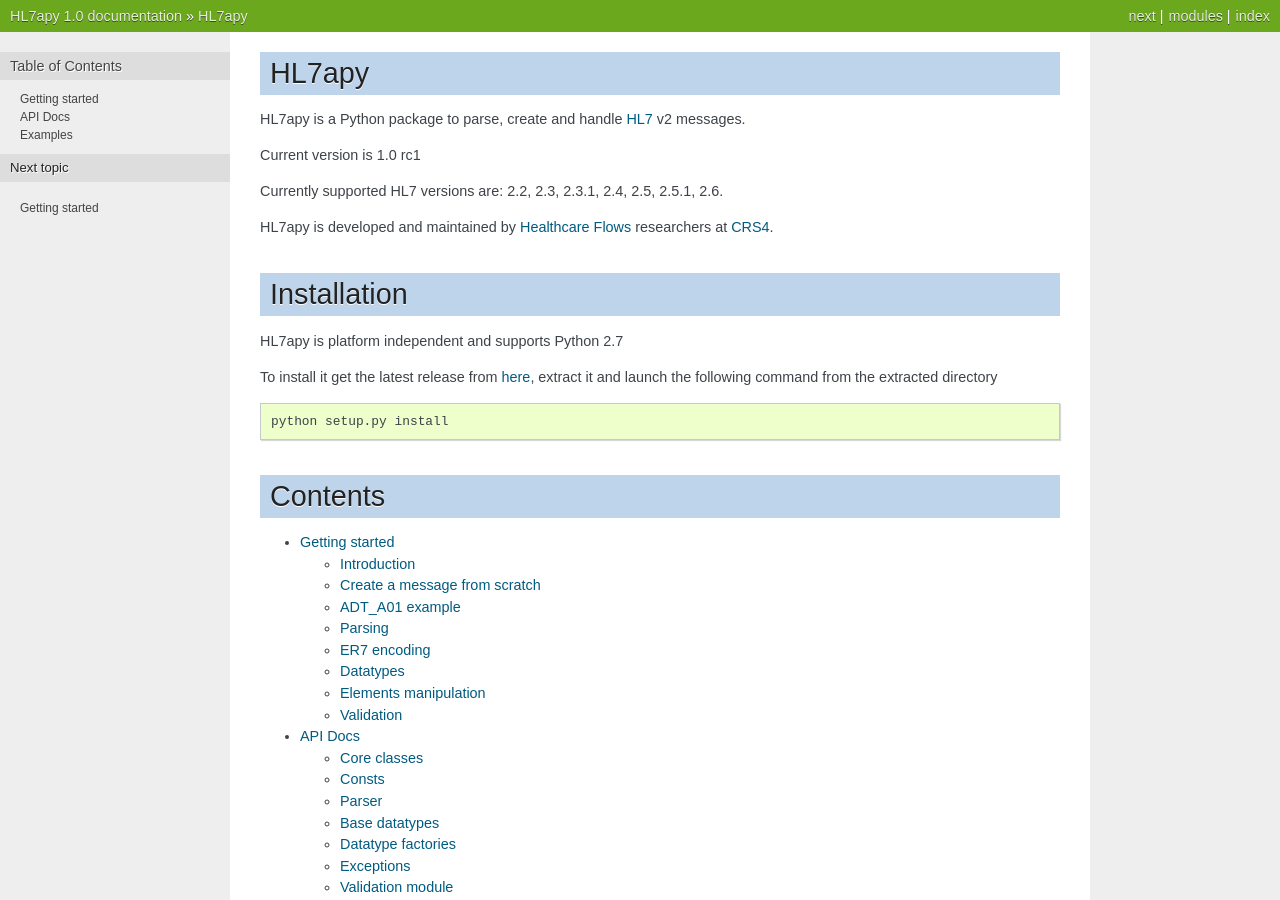
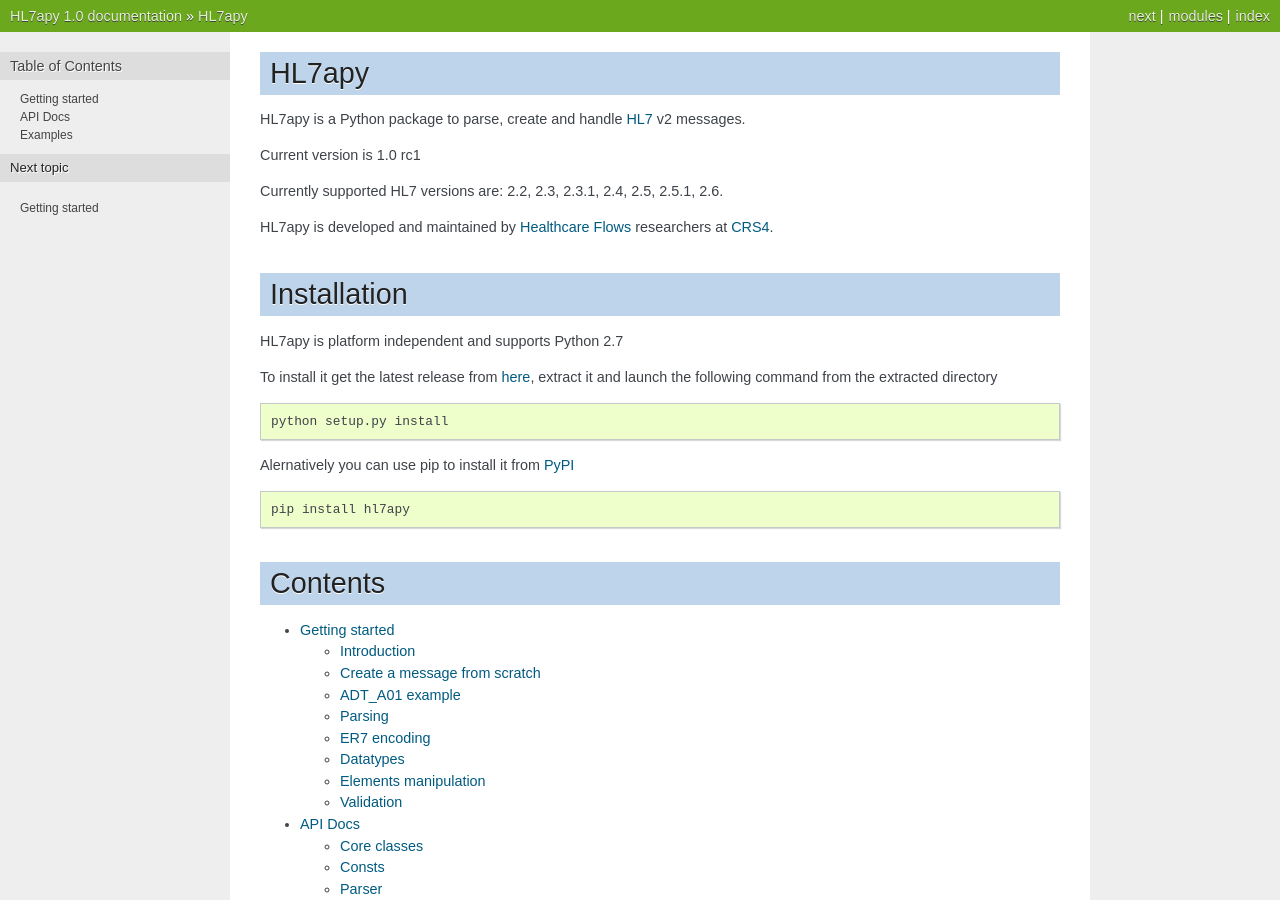
Before and after one commit to crs4/hl7apy, a Sphinx documentation site: the page built from docs/index.rst, in a window 1280 px wide and 900 px high. Built offline with Sphinx 7.4.7, drawn with Linux system fonts in a browser that asks for light colours.

Commit message:
Added instruction to install using pip

```diff
--- a/docs/api_docs/base_datatypes.rst
+++ b/docs/api_docs/base_datatypes.rst
@@ -3,7 +3,6 @@
 ==============
 .. automodule:: hl7apy.base_datatypes
 
-.. module:: hl7apy.base_datatypes
 .. autoclass:: BaseDataType
     :members:
 
--- a/docs/index.rst
+++ b/docs/index.rst
@@ -4,7 +4,7 @@
    contain the root `toctree` directive.
 
 HL7apy
-==================================
+======
 
 HL7apy is a Python package to parse, create and handle `HL7 <http://www.hl7.org>`_ v2 messages.
 
@@ -24,6 +24,12 @@
 .. code-block:: bash
 
   python setup.py install
+
+Alernatively you can use pip to install it from `PyPI <https://pypi.python.org/pypi/hl7apy/>`_
+
+.. code-block:: bash
+
+  pip install hl7apy
 
 Contents
 ========
```
